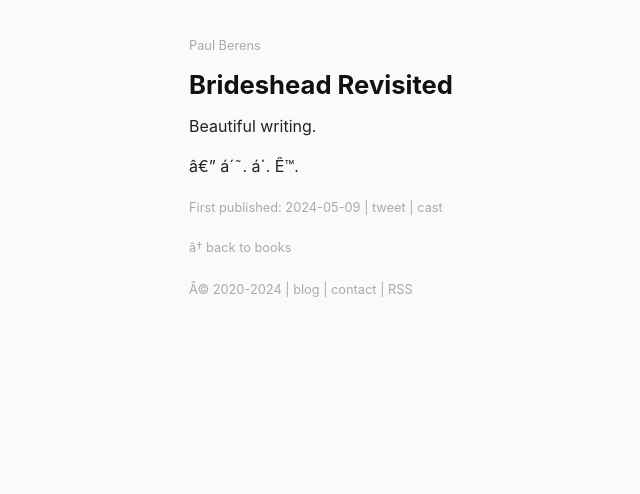
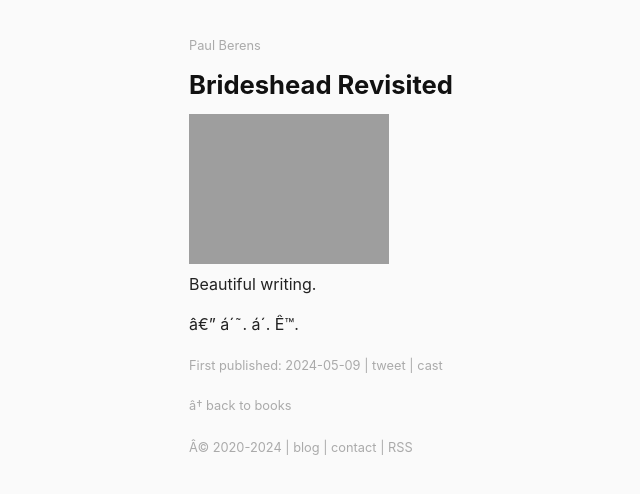
Before and after one commit to berensp/berensp.github.io, a Jekyll site: the page built from _bookreviews/brideshead.md, in a window 1280 px wide. Shown: the top 494 px of the page, without its empty margins (131-771 px from the left). Built offline with Jekyll 4.4.1, drawn with Linux system fonts in a browser that asks for light colours; a script that is not in the unit is left out.

Commit message:
Update brideshead.md

```diff
--- a/_bookreviews/brideshead.md
+++ b/_bookreviews/brideshead.md
@@ -4,6 +4,7 @@
 author: Evelyn Waugh
 category: Reviews
 book_url: https://www.google.com/books/edition/Brideshead_Revisited/mAjbDwAAQBAJ
+ogimage: bkreview_brideshead.jpg
 ---
 Beautiful writing.
 
```
